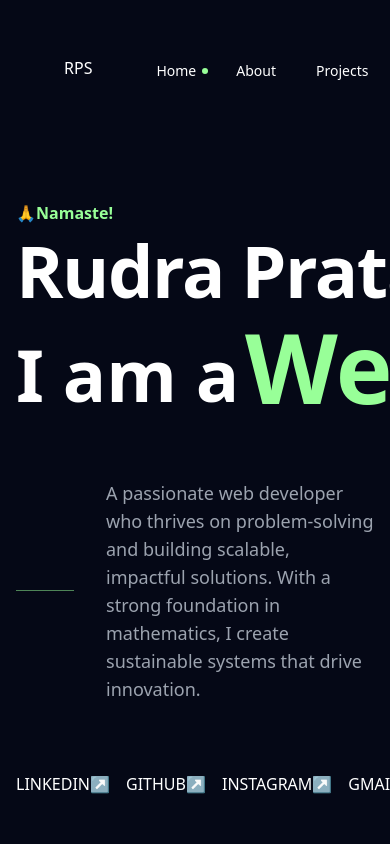
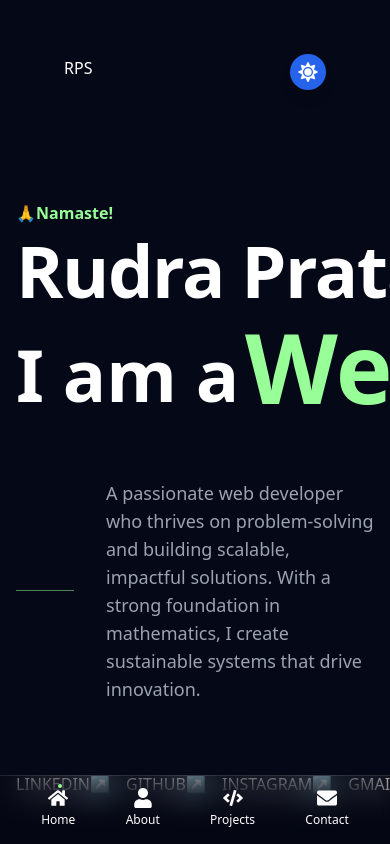
Before and after one commit to lord-rudra0/My-Portfolio, a React (Vite) app: page / in a window 390 px wide. Shown: the top 844 px of the page. Built offline with nearby package versions, Linux system fonts and the light colour scheme.

Commit message:
navbar for mobile

```diff
--- /dev/null
+++ b/src/components/MobileNav.jsx
@@ -0,0 +1,85 @@
+import { Link as RouterLink, useLocation } from 'react-router-dom';
+import { motion } from 'framer-motion';
+import PropTypes from 'prop-types';
+import { FaHome, FaUser, FaCode, FaEnvelope } from 'react-icons/fa';
+
+const MobileNav = ({ links }) => {
+  const location = useLocation();
+
+  const isActive = (path) => {
+    if (path === '/') {
+      return location.pathname === path;
+    }
+    return location.pathname.includes(path);
+  };
+
+  const getIcon = (link) => {
+    switch (link) {
+      case 'home':
+        return <FaHome className="text-xl" />;
+      case 'about':
+        return <FaUser className="text-xl" />;
+      case 'projects':
+        return <FaCode className="text-xl" />;
+      case 'contact':
+        return <FaEnvelope className="text-xl" />;
+      default:
+        return null;
+    }
+  };
+
+  return (
+    <motion.div
+      className="md:hidden fixed bottom-0 left-0 right-0 bg-black/10 backdrop-blur-lg border-t border-white/10 z-50"
+      initial={{ y: 100 }}
+      animate={{ y: 0 }}
+      transition={{ duration: 0.5 }}
+    >
+      <div className="flex justify-around items-center py-3 px-4">
+        {links.map(({ id, link, path }) => (
+          <motion.div
+            key={id}
+            className="relative flex flex-col items-center"
+            whileHover={{ scale: 1.1 }}
+            whileTap={{ scale: 0.95 }}
+          >
+            <RouterLink
+              to={path}
+              className={`nav-link flex flex-col items-center ${
+                isActive(path) ? 'text-[var(--color-accent)]' : ''
+              }`}
+            >
+              {getIcon(link)}
+              <span className="text-xs mt-1 capitalize">{link}</span>
+            </RouterLink>
+            {isActive(path) && (
+              <motion.div
+                className="absolute -top-1 left-1/2 w-1 h-1 bg-[var(--color-accent)] rounded-full"
+                initial={{ scale: 0 }}
+                animate={{ scale: 1 }}
+                transition={{
+                  type: "spring",
+                  stiffness: 300,
+                  damping: 20
+                }}
+                style={{ transform: 'translateX(-50%)' }}
+              />
+            )}
+          </motion.div>
+        ))}
+      </div>
+    </motion.div>
+  );
+};
+
+MobileNav.propTypes = {
+  links: PropTypes.arrayOf(
+    PropTypes.shape({
+      id: PropTypes.number.isRequired,
+      link: PropTypes.string.isRequired,
+      path: PropTypes.string.isRequired,
+    })
+  ).isRequired,
+};
+
+export default MobileNav;
--- a/src/components/Navbar.jsx
+++ b/src/components/Navbar.jsx
@@ -4,6 +4,7 @@ import { motion, useScroll, useTransform } from 'framer-motion';
 // import { FaBars, FaTimes } from 'react-icons/fa';
 // import { useTheme } from '../context/ThemeContext';
 import ThemeToggle from './ThemeToggle';
+import MobileNav from './MobileNav';
 
 const Navbar = () => {
   // const [nav, setNav] = useState(false);
@@ -35,6 +36,7 @@ const Navbar = () => {
   };
 
   return (
+    <>
       <motion.div
         style={{ height: headerHeight }}
         className="flex flex-col justify-center items-center w-full fixed z-50 theme-transition mt-6"
@@ -61,8 +63,9 @@ const Navbar = () => {
             </span>
           </motion.div>
 
+          {/* Desktop Navigation */}
           <motion.div
-          className="flex items-center justify-center"
+            className="hidden md:flex items-center justify-center"
             style={{ gap: itemSpacing }}
           >
             {links.map(({ id, link, path }) => (
@@ -105,6 +108,10 @@ const Navbar = () => {
           </motion.div>
         </motion.div>
       </motion.div>
+
+      {/* Mobile Navigation */}
+      <MobileNav links={links} />
+    </>
   );
 };
 
--- a/src/components/ThemeTransition.jsx
+++ b/src/components/ThemeTransition.jsx
@@ -8,46 +8,34 @@ const ThemeTransition = ({ isTransitioning }) => {
   const variants = {
     darkMode: {
       initial: {
-        height: '120%',
-        top: '-110%',
-        scale: 1.2,
-        rotate: -2,
-        skewY: 2
+        height: '100%',
+        top: '-100%',
+        scale: 1.1
       },
       animate: {
         top: ['0%', '100%'],
-        scale: [1.2, 1.1, 1],
-        rotate: [-2, 0],
-        skewY: [2, 0]
+        scale: [1.1, 1]
       },
       exit: {
-        height: '120%',
+        height: '100%',
         top: '100%',
-        scale: 1,
-        rotate: 0,
-        skewY: 0
+        scale: 1
       }
     },
     lightMode: {
       initial: {
-        height: '120%',
-        bottom: '-110%',
-        scale: 1.2,
-        rotate: 2,
-        skewY: -2
+        height: '100%',
+        bottom: '-100%',
+        scale: 1.1
       },
       animate: {
         bottom: ['0%', '100%'],
-        scale: [1.2, 1.1, 1],
-        rotate: [2, 0],
-        skewY: [-2, 0]
+        scale: [1.1, 1]
       },
       exit: {
-        height: '120%',
+        height: '100%',
         bottom: '100%',
-        scale: 1,
-        rotate: 0,
-        skewY: 0
+        scale: 1
       }
     }
   };
@@ -57,27 +45,16 @@ const ThemeTransition = ({ isTransitioning }) => {
   return (
     <AnimatePresence>
       {isTransitioning && (
-        <>
         <motion.div
           initial={variants[currentVariant].initial}
           animate={variants[currentVariant].animate}
           exit={variants[currentVariant].exit}
           transition={{
-              duration: 1.2,
-              ease: [0.645, 0.045, 0.355, 1], // Custom cubic bezier for ultra-smooth motion
-              times: [0, 0.8, 1], // Control timing of scale animation
+            duration: 0.8,
+            ease: [0.4, 0, 0.2, 1], // Custom easing function for smooth motion
             scale: {
-                duration: 1.2,
-                ease: [0.34, 1.56, 0.64, 1], // Springy scale effect
-                times: [0, 0.6, 1]
-              },
-              rotate: {
-                duration: 1.2,
-                ease: [0.34, 1.56, 0.64, 1]
-              },
-              skewY: {
-                duration: 1.2,
-                ease: [0.34, 1.56, 0.64, 1]
+              duration: 0.8,
+              ease: [0.34, 1.56, 0.64, 1] // Custom spring-like easing for scale
             }
           }}
           className={`fixed left-0 right-0 z-50 ${
@@ -85,23 +62,9 @@ const ThemeTransition = ({ isTransitioning }) => {
           }`}
           style={{
             pointerEvents: 'none',
-              transformOrigin: theme === 'dark' ? 'top' : 'bottom',
-              boxShadow: theme === 'dark'
-                ? '0 0 30px 10px rgba(255,255,255,0.2)'
-                : '0 0 30px 10px rgba(0,0,0,0.2)'
+            transformOrigin: theme === 'dark' ? 'top' : 'bottom'
           }}
         />
-          <motion.div
-            initial={{ opacity: 0 }}
-            animate={{ opacity: [0, 0.1, 0] }}
-            exit={{ opacity: 0 }}
-            transition={{ duration: 1.2, times: [0, 0.5, 1] }}
-            className={`fixed inset-0 z-40 ${
-              theme === 'dark' ? 'bg-white' : 'bg-black'
-            }`}
-            style={{ pointerEvents: 'none' }}
-          />
-        </>
       )}
     </AnimatePresence>
   );
--- a/src/context/ThemeContext.jsx
+++ b/src/context/ThemeContext.jsx
@@ -24,7 +24,7 @@ export const ThemeProvider = ({ children }) => {
     // End transition after animation completes
     setTimeout(() => {
       setIsTransitioning(false);
-    }, 1200); // Match the new animation duration
+    }, 800); // Match the animation duration
   };
 
   return (
```
Lines whose indentation alone changed are shown as unchanged.
